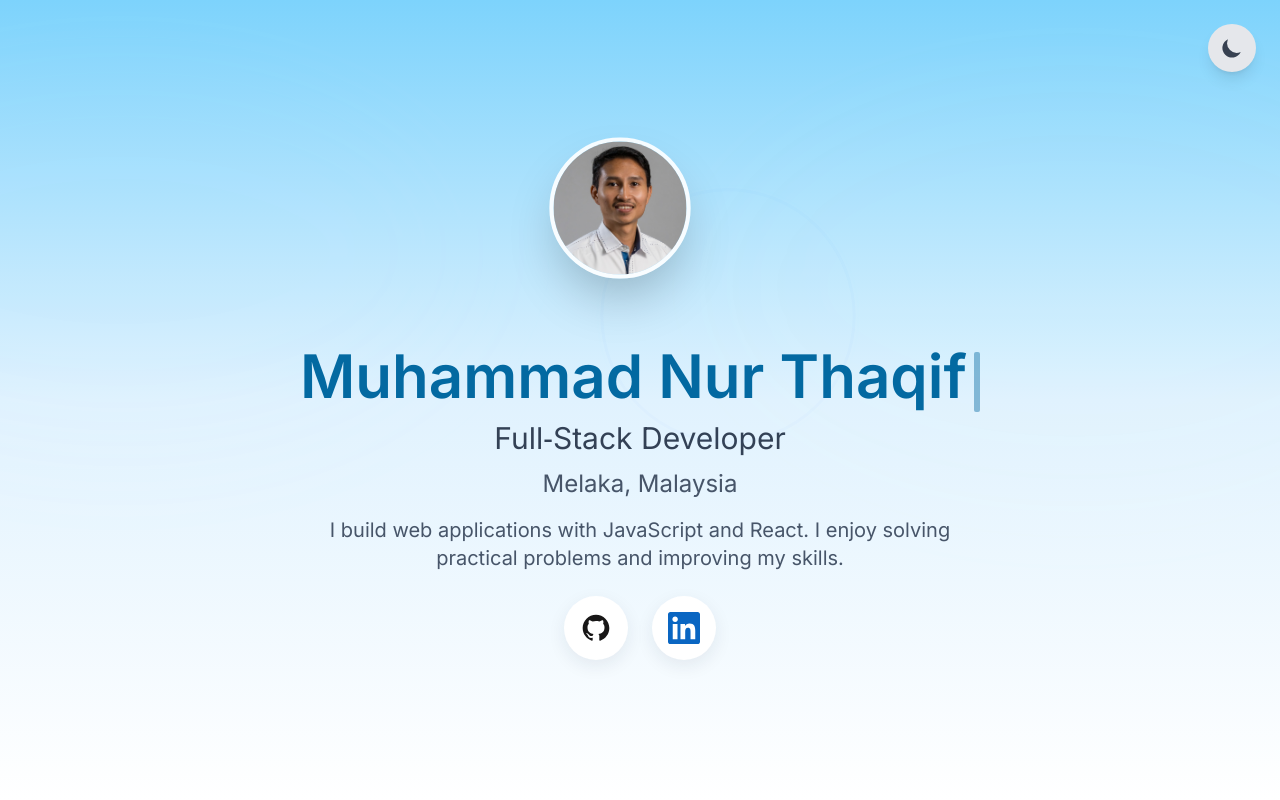
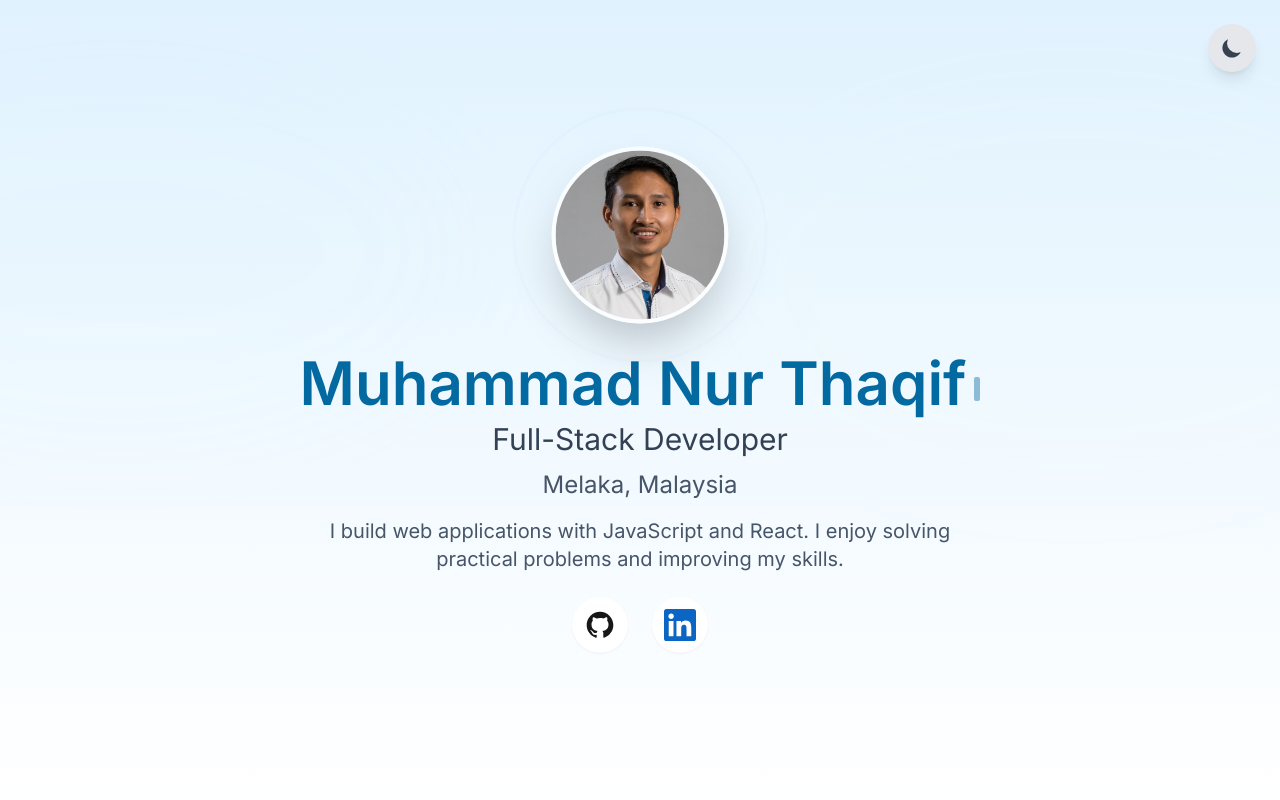
Before and after one commit to mnthaqif/mnthaqif.github.io, a React (Vite) app: page / in a window 1280 px wide. Shown: the top 800 px of the page. Built offline with nearby package versions, Linux system fonts and the light colour scheme.

Commit message:
Update Hero component with style and code improvements
Refactor Hero component for improved clarity and styling.

```diff
--- a/src/components/sections/Hero.jsx
+++ b/src/components/sections/Hero.jsx
@@ -3,7 +3,7 @@ import { motion } from 'framer-motion';
 import { resumeData } from '../../data/resumeData';
 import avatar from '../../assets/thaqif.jpg';
 
-/** Typing with blinking caret sized to match the name */
+/** Typing with blinking caret (motion-based) */
 function Typing({ text, speed = 80, className = '' }) {
   const [display, setDisplay] = useState('');
   useEffect(() => {
@@ -18,22 +18,14 @@ function Typing({ text, speed = 80, className = '' }) {
   }, [text, speed]);
 
   return (
-    <span className={className} aria-label={text}>
+    <span className={className}>
       {display}
       <motion.span
         aria-hidden="true"
-        // caret sized relative to font-size (uses 1em height)
-        style={{
-          display: 'inline-block',
-          marginLeft: '0.45rem',
-          width: '0.10em',
-          height: '1em',
-          verticalAlign: 'middle',
-          borderRadius: '2px',
-          backgroundColor: 'currentColor',
-        }}
+        className="inline-block ml-2 w-1.5 h-6 align-middle rounded-sm"
         animate={{ opacity: [1, 0, 1] }}
         transition={{ duration: 0.9, repeat: Infinity, ease: 'linear' }}
+        style={{ backgroundColor: 'currentColor' }}
       />
     </span>
   );
@@ -58,14 +50,12 @@ const Hero = () => {
       className="min-h-screen flex items-center justify-center relative transition-colors duration-300"
       style={{ height: '100vh' }}
     >
-      {/* Vertical gradient background: light-blue in light mode, darker but not too dark in dark mode */}
-      <div
-        className="absolute inset-0 -z-20 transition-colors duration-300
-                   bg-gradient-to-b from-sky-300 via-sky-100 to-white
-                   dark:from-slate-900 dark:via-slate-800 dark:to-slate-700"
-      />
+      {/* Vertical light-blue gradient in light mode; darker slate gradient in dark mode */}
+      <div className="absolute inset-0 -z-20 transition-colors duration-300
+                      bg-gradient-to-b from-sky-100 via-sky-50 to-white
+                      dark:from-slate-900 dark:via-slate-800 dark:to-slate-800" />
 
-      {/* subtle blurred blobs (kept but low-contrast) */}
+      {/* subtle blurred background blobs (no centered oval) */}
       <svg
         className="absolute inset-0 w-full h-full -z-10 pointer-events-none"
         viewBox="0 0 1200 700"
@@ -79,53 +69,49 @@ const Hero = () => {
           </filter>
         </defs>
 
+        {/* left blob - low contrast */}
         <motion.g
           filter="url(#blurSoft)"
-          animate={{ x: [0, -14, 0], opacity: [0.14, 0.22, 0.14] }}
+          animate={{ x: [0, -16, 0], opacity: [0.18, 0.24, 0.18] }}
           transition={{ duration: 12, repeat: Infinity, repeatType: 'reverse', ease: 'easeInOut' }}
         >
-          <ellipse cx="160" cy="220" rx="320" ry="180" fill="#bfe7ff" opacity="0.16" />
+          <ellipse cx="160" cy="220" rx="320" ry="180" fill="#c7eaff" opacity="0.18" />
         </motion.g>
 
+        {/* right blob - low contrast */}
         <motion.g
           filter="url(#blurSoft)"
-          animate={{ y: [0, -10, 0], opacity: [0.12, 0.18, 0.12] }}
+          animate={{ y: [0, -12, 0], opacity: [0.14, 0.18, 0.14] }}
           transition={{ duration: 14, repeat: Infinity, repeatType: 'reverse', ease: 'easeInOut' }}
         >
-          <ellipse cx="980" cy="260" rx="340" ry="200" fill="#dfffea" opacity="0.12" />
+          <ellipse cx="980" cy="260" rx="340" ry="200" fill="#e6fff0" opacity="0.14" />
         </motion.g>
       </svg>
 
       <div className="max-w-4xl mx-auto text-center w-full px-4">
         <motion.div variants={containerVariants} initial="hidden" animate="visible" className="mx-auto">
-
           {/* Avatar + wave rings */}
-          <div className="relative inline-block mx-auto mb-6" style={{ width: '11rem', height: '11rem' }}>
-            {/* wave ring 1 */}
+          <div className="relative inline-block mx-auto mb-6">
+            {/* expanding wave / ring 1 */}
             <motion.span
               aria-hidden="true"
-              className="absolute left-1/2 top-1/2 -translate-x-1/2 -translate-y-1/2 rounded-full"
+              className="absolute rounded-full"
               style={{
-                width: '11rem',
-                height: '11rem',
+                inset: 0,
                 borderRadius: '9999px',
-                boxSizing: 'border-box',
-                border: '2px solid rgba(59,130,246,0.18)',
+                border: '2px solid rgba(99,102,241,0.14)', // soft blue ring
               }}
               initial={{ scale: 1, opacity: 0.28 }}
               animate={{ scale: [1, 1.9], opacity: [0.28, 0] }}
               transition={{ duration: 2.8, repeat: Infinity, ease: 'easeOut' }}
             />
-
-            {/* wave ring 2 */}
+            {/* expanding wave / ring 2 (delayed) */}
             <motion.span
               aria-hidden="true"
-              className="absolute left-1/2 top-1/2 -translate-x-1/2 -translate-y-1/2 rounded-full"
+              className="absolute rounded-full"
               style={{
-                width: '11rem',
-                height: '11rem',
+                inset: 0,
                 borderRadius: '9999px',
-                boxSizing: 'border-box',
                 border: '2px solid rgba(59,130,246,0.10)',
               }}
               initial={{ scale: 1, opacity: 0.18 }}
@@ -133,44 +119,28 @@ const Hero = () => {
               transition={{ duration: 3.6, repeat: Infinity, ease: 'easeOut', delay: 0.6 }}
             />
 
-            {/* High-resolution, larger avatar (use srcSet if you add a 2x asset). */}
             <motion.img
               variants={itemVariant}
               src={avatar}
-              srcSet={`${avatar} 1x, ${avatar} 2x`}
               alt={personal.name}
-              className="relative z-10 rounded-full shadow-2xl object-cover"
-              style={{
-                width: '8.5rem',
-                height: '8.5rem',
-                border: '4px solid rgba(255,255,255,0.9)',
-                display: 'block',
-              }}
-              loading="eager"
-              initial={{ opacity: 0, scale: 0.98 }}
-              animate={{ opacity: 1, y: [0, -12, 0], scale: [0.99, 1.08, 0.99] }}
-              transition={{ duration: 5.2, repeat: Infinity, ease: 'easeInOut' }}
-              whileHover={{ scale: 1.14, y: -6 }}
+              className="relative z-10 w-36 h-36 md:w-44 md:h-44 rounded-full shadow-2xl border-4 border-white/80 dark:border-slate-700 object-cover"
+              initial={{ opacity: 0, scale: 0.96 }}
+              animate={{ opacity: 1, y: [0, -10, 0], scale: [0.98, 1.06, 0.98] }}
+              transition={{ duration: 5.5, repeat: Infinity, ease: 'easeInOut' }}
+              whileHover={{ scale: 1.12, y: -6 }}
             />
           </div>
 
-          {/* Name: blue in light mode, white in dark mode; caret sized to match name */}
+          {/* Name: blue in light mode, white in dark mode */}
           <motion.h1 variants={itemVariant} className="text-4xl md:text-5xl lg:text-6xl font-semibold mb-2">
-            <Typing text={personal.name} speed={66} className="text-sky-700 dark:text-white" />
+            <Typing text={personal.name} speed={70} className="text-sky-700 dark:text-white" />
           </motion.h1>
 
-          {/* Full-Stack Developer: larger and fade-in animation */}
-          <motion.p
-            variants={itemVariant}
-            initial={{ opacity: 0 }}
-            animate={{ opacity: 1 }}
-            transition={{ duration: 0.9, delay: 0.2 }}
-            className="text-2xl md:text-3xl lg:text-3xl text-slate-700 dark:text-slate-300 mb-3"
-          >
-            Full‑Stack Developer
+          {/* Larger title, location, about */}
+          <motion.p variants={itemVariant} className="text-2xl md:text-3xl text-slate-700 dark:text-slate-300 mb-3">
+            {personal.title}
           </motion.p>
 
-          {/* larger location and about */}
           <motion.p variants={itemVariant} className="text-xl md:text-2xl text-slate-600 dark:text-slate-400 mb-4">
             {personal.location}
           </motion.p>
@@ -179,24 +149,18 @@ const Hero = () => {
             I build web applications with JavaScript and React. I enjoy solving practical problems and improving my skills.
           </motion.p>
 
-          {/* Social icons: circular backgrounds, larger, adapt to light/dark; email removed */}
+          {/* Social icons: larger, circular background that adapts to light/dark, icons keep brand colors */}
           <motion.div variants={itemVariant} className="flex justify-center gap-6 flex-wrap">
             <motion.a
               href={personal.github}
               target="_blank"
               rel="noopener noreferrer"
-              className="flex items-center justify-center rounded-full shadow-sm"
-              style={{
-                width: '4rem',
-                height: '4rem',
-                backgroundColor: 'white',
-                boxShadow: '0 6px 18px rgba(30,41,59,0.08)',
-              }}
+              className="p-3 rounded-full bg-white shadow-sm dark:bg-slate-800 flex items-center justify-center"
+              aria-label="GitHub"
               whileHover={{ scale: 1.06, y: -3 }}
-              aria-label="GitHub"
             >
               <svg className="w-8 h-8" viewBox="0 0 24 24" fill="#181717" aria-hidden="true">
-                <path fillRule="evenodd" d="M12 2C6.477 2 2 6.477 2 12c0 4.42 2.865 8.17 6.839 9.49.5.092.682-.217.682-.482 0-.237-.008-.866-.013-1.7-2.782.603-3.369-1.34-3.369-1.34-.454-1.156-1.11-1.463-1.11-1.463-.908-.62.069-.608.069-.608 1.003.07 1.531 1.03 1.531 1.03.892 1.529 2.341 1.087 2.91.831.092-.646.35-1.086.636-1.336-2.22-.253-4.555-1.11-4.555-4.943 0-1.091.39-1.984 1.029-2.683-.103-.253-.446-1.27.098-2.647 0 0 .84-.269 2.75 1.025A9.578 9.578 0 0112 6.836c.85.004 1.705.114 2.504.336 1.909-1.294 2.747-1.025 2.747-1.025.546 1.377.203 2.394.1 2.647.64.699 1.028 1.592 1.028 2.683 0 3.842-2.339 4.687-4.566 4.935.359.309.678.919.678 1.852 0 1.336-.012 2.415-.012 2.743 0 .267.18.578.688.48C19.138 20.167 22 16.418 22 12c0-5.523-4.477-10-10-10z" clipRule="evenodd"/>
+                <path fillRule="evenodd" d="M12 2C6.477 2 2 6.477 2 12c0 4.42 2.865 8.17 6.839 9.49.5.092.682-.217.682-.482 0-.237-.008-.866-.013-1.7-2.782.603-3.369-1.34-3.369-1.34-.454-1.156-1.11-1.463-1.11-1.463-.908-.62.069-.608.069-.608 1.003.07 1.531 1.03 1.531 1.03.892 1.529 2.341 1.087 2.91.831.092-.646.35-1.086.636-1.336-2.22-.253-4.555-1.11-4.555-4.943 0-1.091.39-1.984 1.029-2.683-.103-.253-.446-1.27.098-2.647 0 0 .84-.269 2.75 1.025A9.578 9.578 0 0112 6.836c.85.004 1.705.114 2.504.336 1.909-1.294 2.747-1.025 2.747-1.025.546 1.377.203 2.394.1 2.647.64.699 1.028 1.592 1.028 2.683 0 3.842-2.339 4.687-4.566 4.935.359.309.678.919.678 1.852 0 1.336-.012 2.415-.012 2.743 0 .267.18.578.688.48C19.138 20.167 22 16.418 22 12c0-5.523-4.477-10-10-10z" clipRule="evenodd" />
               </svg>
             </motion.a>
 
@@ -204,15 +168,9 @@ const Hero = () => {
               href={personal.linkedin}
               target="_blank"
               rel="noopener noreferrer"
-              className="flex items-center justify-center rounded-full shadow-sm"
-              style={{
-                width: '4rem',
-                height: '4rem',
-                backgroundColor: 'white',
-                boxShadow: '0 6px 18px rgba(30,41,59,0.08)',
-              }}
+              className="p-3 rounded-full bg-white shadow-sm dark:bg-slate-800 flex items-center justify-center"
+              aria-label="LinkedIn"
               whileHover={{ scale: 1.06, y: -3 }}
-              aria-label="LinkedIn"
             >
               <svg className="w-8 h-8" viewBox="0 0 24 24" fill="#0A66C2" aria-hidden="true">
                 <path d="M20.447 20.452h-3.554v-5.569c0-1.328-.027-3.037-1.852-3.037-1.853 0-2.136 1.445-2.136 2.939v5.667H9.351V9h3.414v1.561h.046c.477-.9 1.637-1.85 3.37-1.85 3.601 0 4.267 2.37 4.267 5.455v6.286zM5.337 7.433c-1.144 0-2.063-.926-2.063-2.065 0-1.138.92-2.063 2.063-2.063 1.14 0 2.064.925 2.064 2.063 0 1.139-.925 2.065-2.064 2.065zm1.782 13.019H3.555V9h3.564v11.452zM22.225 0H1.771C.792 0 0 .774 0 1.729v20.542C0 23.227.792 24 1.771 24h20.451C23.2 24 24 23.227 24 22.271V1.729C24 .774 23.2 0 22.222 0h.003z"/>
```
